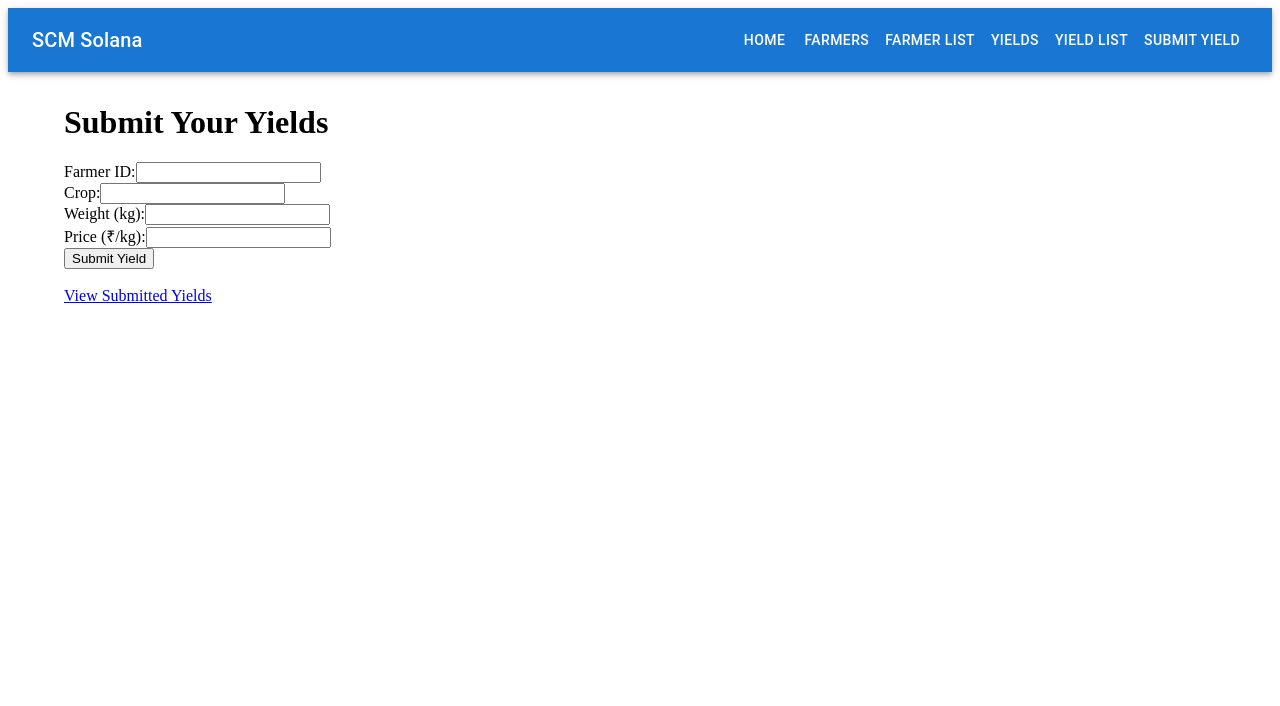
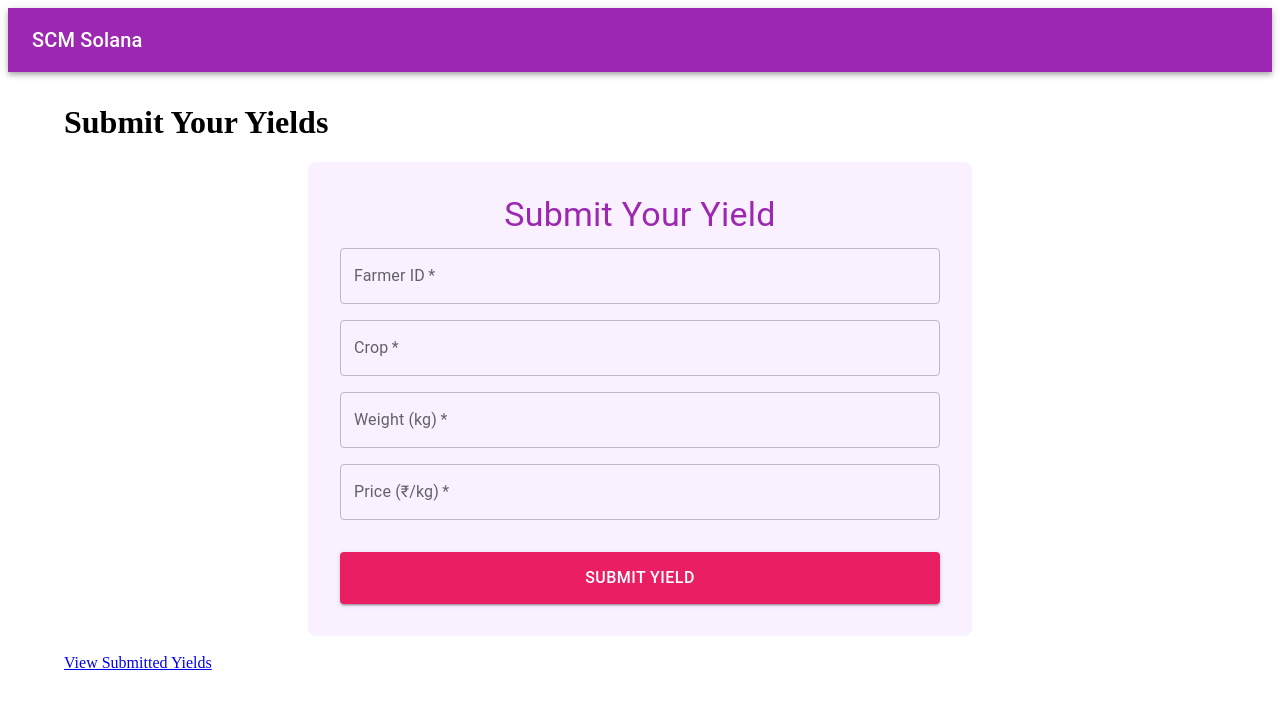
Before and after one commit to AarushBorkar/scmSolana, a React (Create React App) app in the folder scm_frontend/: page /yields in a window 1280 px wide. Shown: the top 706 px of the page. Built offline with nearby package versions, Linux system fonts and the light colour scheme.

Commit message:
Beautiful working frontend

```diff
--- a/scm_frontend/package.json
+++ b/scm_frontend/package.json
@@ -8,6 +8,7 @@
     "@mui/material": "^6.4.0",
     "axios": "^1.7.9",
     "cra-template": "1.2.0",
+    "framer-motion": "^11.18.0",
     "react": "^19.0.0",
     "react-dom": "^19.0.0",
     "react-router-dom": "^7.1.1",
--- a/scm_frontend/src/App.js
+++ b/scm_frontend/src/App.js
@@ -1,6 +1,8 @@
 import React from 'react';
 import { Routes, Route, Link } from 'react-router-dom';
 import { AppBar, Toolbar, Button, Typography, Container } from '@mui/material';
+import { ThemeProvider, createTheme } from '@mui/material/styles';
+import { motion } from 'framer-motion'; // Import framer-motion for animation
 import HomePage from './pages/HomePage';
 import FarmersPage from './pages/FarmersPage';
 import YieldsPage from './pages/YieldsPage';
@@ -9,32 +11,47 @@ import YieldsList from './components/YieldList';
 import YieldSubmission from './components/YieldSubmission';
 import FarmerRegistration from './components/FarmerRegistration';
 
+const theme = createTheme({
+  palette: {
+    primary: {
+      main: '#9c27b0', // Purple
+    },
+    secondary: {
+      main: '#e91e63', // Pink
+    },
+    background: {
+      default: '#f5f5f5',
+    },
+  },
+  typography: {
+    fontFamily: '"Roboto", "Helvetica", "Arial", sans-serif',
+  },
+});
+
 function App() {
   return (
+    <ThemeProvider theme={theme}>
       <div className="App">
         <AppBar position="static" color="primary">
           <Toolbar>
             <Typography variant="h6" sx={{ flexGrow: 1 }}>
               SCM Solana
             </Typography>
+            <motion.div initial={{ opacity: 0 }} animate={{ opacity: 1 }} transition={{ duration: 1 }}>
               <Button color="inherit" component={Link} to="/">
                 Home
               </Button>
+            </motion.div>
+            <motion.div initial={{ opacity: 0 }} animate={{ opacity: 1 }} transition={{ duration: 1 }}>
               <Button color="inherit" component={Link} to="/farmers">
                 Farmers
               </Button>
-          <Button color="inherit" component={Link} to="/farmers/list">
-            Farmer List
-          </Button>
+            </motion.div>
+            <motion.div initial={{ opacity: 0 }} animate={{ opacity: 1 }} transition={{ duration: 1 }}>
               <Button color="inherit" component={Link} to="/yields">
                 Yields
               </Button>
-          <Button color="inherit" component={Link} to="/yields/list">
-            Yield List
-          </Button>
-          <Button color="inherit" component={Link} to="/yields/submit">
-            Submit Yield
-          </Button>
+            </motion.div>
           </Toolbar>
         </AppBar>
         <Container sx={{ marginTop: 4 }}>
@@ -49,6 +66,7 @@ function App() {
           </Routes>
         </Container>
       </div>
+    </ThemeProvider>
   );
 }
 
--- a/scm_frontend/src/components/FarmerList.js
+++ b/scm_frontend/src/components/FarmerList.js
@@ -1,5 +1,6 @@
 import React, { useEffect, useState } from 'react';
 import axios from 'axios';
+import { Box, Typography, List, ListItem, ListItemText, Paper, CircularProgress, Alert } from '@mui/material';
 
 const FarmersList = () => {
   const [farmers, setFarmers] = useState([]);
@@ -10,11 +11,9 @@ const FarmersList = () => {
     const fetchFarmers = async () => {
       try {
         const response = await axios.get('http://localhost:5001/api/farmers');
-        console.log('Fetched farmers:', response.data);
         setFarmers(response.data);
         setLoading(false);
       } catch (error) {
-        console.error('Error fetching farmers:', error.message);
         setError('Failed to fetch farmers');
         setLoading(false);
       }
@@ -23,20 +22,27 @@ const FarmersList = () => {
     fetchFarmers();
   }, []);
 
-  if (loading) return <p>Loading...</p>;
-  if (error) return <p>{error}</p>;
+  if (loading) return <CircularProgress />;
+  if (error) return <Alert severity="error">{error}</Alert>;
 
   return (
-    <div>
-      <h2>Registered Farmers</h2>
-      <ul>
-        {farmers.map((farmer) => (
-          <li key={farmer.id}>
-            {farmer.name} ({farmer.aadhaar}) - Wallet: {farmer.wallet}
-          </li>
-        ))}
-      </ul>
-    </div>
+    <Box sx={{ padding: 4, maxWidth: 800, margin: 'auto', textAlign: 'center' }}>
+      <Typography variant="h4" color="primary" gutterBottom>
+        Registered Farmers
+      </Typography>
+      <Paper sx={{ padding: 2, backgroundColor: '#f1f1f1' }}>
+        <List>
+          {farmers.map((farmer) => (
+            <ListItem key={farmer.id}>
+              <ListItemText
+                primary={`${farmer.name} (ID: ${farmer.id})`}
+                secondary={`Wallet: ${farmer.wallet}`}
+              />
+            </ListItem>
+          ))}
+        </List>
+      </Paper>
+    </Box>
   );
 };
 
--- a/scm_frontend/src/components/FarmerRegistration.js
+++ b/scm_frontend/src/components/FarmerRegistration.js
@@ -1,10 +1,12 @@
 import React, { useState } from 'react';
 import axios from 'axios';
+import { Box, Typography, TextField, Button, CircularProgress, Paper } from '@mui/material';
 
 const FarmerRegistration = () => {
   const [formData, setFormData] = useState({ aadhaar: '', name: '' });
   const [walletDetails, setWalletDetails] = useState(null);
   const [error, setError] = useState(null);
+  const [loading, setLoading] = useState(false);
 
   const handleChange = (e) => {
     setFormData({ ...formData, [e.target.name]: e.target.value });
@@ -14,75 +16,75 @@ const FarmerRegistration = () => {
     e.preventDefault();
     setError(null); // Clear any previous errors
     setWalletDetails(null); // Clear previous wallet details
+    setLoading(true); // Start loading
+
     try {
       const response = await axios.post('http://localhost:5001/api/farmers/register', formData);
       setWalletDetails(response.data); // Set wallet details on successful registration
     } catch (err) {
       setError(err.response?.data?.error || 'Failed to register farmer'); // Set error message
+    } finally {
+      setLoading(false); // Stop loading
     }
   };
 
   return (
-    <div style={{ padding: '20px', maxWidth: '500px', margin: 'auto', textAlign: 'center' }}>
-      <h2>Farmer Registration</h2>
-      <form onSubmit={handleSubmit} style={{ marginBottom: '20px' }}>
-        <div style={{ marginBottom: '10px' }}>
-          <input
-            type="text"
+    <Box sx={{ padding: 4, maxWidth: 600, margin: 'auto', textAlign: 'center', backgroundColor: '#f9f1ff', borderRadius: 2 }}>
+      <Typography variant="h4" color="primary" gutterBottom>
+        Farmer Registration
+      </Typography>
+
+      <form onSubmit={handleSubmit}>
+        <TextField
+          label="Aadhaar"
           name="aadhaar"
-            placeholder="Aadhaar"
           value={formData.aadhaar}
           onChange={handleChange}
           required
-            style={{ padding: '10px', width: '100%' }}
+          fullWidth
+          sx={{ mb: 2 }}
+          variant="outlined"
         />
-        </div>
-        <div style={{ marginBottom: '10px' }}>
-          <input
-            type="text"
+        <TextField
+          label="Name"
           name="name"
-            placeholder="Name"
           value={formData.name}
           onChange={handleChange}
           required
-            style={{ padding: '10px', width: '100%' }}
+          fullWidth
+          sx={{ mb: 2 }}
+          variant="outlined"
         />
-        </div>
-        <button
+        <Button
           type="submit"
-          style={{
-            padding: '10px 20px',
-            backgroundColor: '#4CAF50',
-            color: 'white',
-            border: 'none',
-            borderRadius: '5px',
-            cursor: 'pointer',
-          }}
+          variant="contained"
+          color="secondary"
+          fullWidth
+          sx={{ mt: 2, padding: 1.5, fontSize: 16 }}
         >
-          Register
-        </button>
+          {loading ? <CircularProgress size={24} color="primary" /> : 'Register'}
+        </Button>
       </form>
 
       {error && (
-        <div style={{ color: 'red', marginBottom: '20px' }}>
+        <Typography color="error" sx={{ mt: 2 }}>
           <strong>Error:</strong> {error}
-        </div>
+        </Typography>
       )}
 
       {walletDetails && (
-        <div style={{ textAlign: 'left', marginTop: '20px', padding: '10px', border: '1px solid #ccc' }}>
-          <h3>Wallet Details</h3>
-          <p><strong>Public Key:</strong> {walletDetails.walletAddress}</p>
-          <p>
-            <strong>Secret Key:</strong> {walletDetails.secretKey}
-          </p>
-          <p style={{ fontSize: 'small', color: '#555' }}>
-            <strong>Note:</strong> Save these details as it wont be displayed again. The secret key is sensitive and
-            should not be shared with others.
-          </p>
-        </div>
+        <Paper sx={{ mt: 3, padding: 2, backgroundColor: '#e1bee7' }}>
+          <Typography variant="h6" color="primary">
+            Wallet Details
+          </Typography>
+          <Typography><strong>Public Key:</strong> {walletDetails.walletAddress}</Typography>
+          <Typography><strong>Secret Key:</strong> {walletDetails.secretKey}</Typography>
+          <Typography sx={{ fontSize: 'small', color: '#555' }}>
+            <strong>Note:</strong> Save these details as they won't be displayed again. The secret key is sensitive and should not be shared.
+          </Typography>
+        </Paper>
       )}
-    </div>
+    </Box>
   );
 };
 
--- a/scm_frontend/src/components/YieldList.js
+++ b/scm_frontend/src/components/YieldList.js
@@ -1,5 +1,6 @@
 import React, { useEffect, useState } from 'react';
 import axios from 'axios';
+import { Box, Typography, List, ListItem, ListItemText, CircularProgress, Paper } from '@mui/material';
 
 const YieldsList = () => {
   const [yields, setYields] = useState([]);
@@ -21,21 +22,41 @@ const YieldsList = () => {
     fetchYields();
   }, []);
 
-  if (loading) return <p>Loading...</p>;
-  if (error) return <p>{error}</p>;
+  if (loading) return <CircularProgress />;
+  if (error) return <Typography color="error">{error}</Typography>;
 
   return (
-    <div>
-      <h2>Submitted Yields</h2>
-      <ul>
-        {yields.map((yieldEntry) => (
-          <li key={yieldEntry.id}>
-            Farmer Name: {yieldEntry.farmer_name}, Crop: {yieldEntry.crop}, Weight: {yieldEntry.weight}kg,
-            Price: ₹{yieldEntry.price}/kg, Tokens Earned: {yieldEntry.tokens_earned}
-          </li>
-        ))}
-      </ul>
-    </div>
+    <Box sx={{ maxWidth: '800px', margin: 'auto', mt: 4 }}>
+      <Typography variant="h4" color="primary" gutterBottom>
+        Submitted Yields
+      </Typography>
+      <Paper sx={{ padding: 2, backgroundColor: '#f7f1f8' }}>
+        <List>
+          {yields.map((yieldEntry) => (
+            <ListItem
+              key={yieldEntry.id}
+              sx={{
+                mb: 2,
+                border: '1px solid #9c27b0',
+                borderRadius: 2,
+                padding: 2,
+                '&:hover': {
+                  transform: 'scale(1.05)',
+                  boxShadow: '0px 4px 15px rgba(156, 39, 176, 0.2)',
+                  transition: 'all 0.3s ease',
+                },
+              }}
+            >
+              <ListItemText
+                primary={`Farmer Name: ${yieldEntry.farmer_name}`}
+                secondary={`Crop: ${yieldEntry.crop}, Weight: ${yieldEntry.weight}kg, Price: ₹${yieldEntry.price}/kg, Tokens Earned: ${yieldEntry.tokens_earned}`}
+                sx={{ fontWeight: 'bold', color: '#9c27b0' }}
+              />
+            </ListItem>
+          ))}
+        </List>
+      </Paper>
+    </Box>
   );
 };
 
--- a/scm_frontend/src/components/YieldSubmission.js
+++ b/scm_frontend/src/components/YieldSubmission.js
@@ -1,5 +1,6 @@
 import React, { useState } from 'react';
 import axios from 'axios';
+import { Box, Typography, TextField, Button, CircularProgress, Paper } from '@mui/material';
 
 const YieldSubmission = () => {
   const [yieldData, setYieldData] = useState({
@@ -8,6 +9,8 @@ const YieldSubmission = () => {
     weight: '',
     price: '',
   });
+  const [loading, setLoading] = useState(false);
+  const [error, setError] = useState(null);
 
   const handleChange = (e) => {
     setYieldData({ ...yieldData, [e.target.name]: e.target.value });
@@ -15,7 +18,8 @@ const YieldSubmission = () => {
 
   const handleSubmit = async (e) => {
     e.preventDefault();
-    console.log('Submitting yield data:', yieldData);
+    setLoading(true); // Start loading
+    setError(null); // Clear previous errors
 
     try {
       const response = await axios.post(
@@ -26,59 +30,79 @@ const YieldSubmission = () => {
       alert(response.data.message);
       setYieldData({ farmer_id: '', crop: '', weight: '', price: '' });
     } catch (err) {
-      console.error('Error submitting yield:', err.response?.data?.error || err.message);
+      setError(err.response?.data?.error || 'Error submitting yield');
       alert(err.response?.data?.error || 'Error submitting yield');
+    } finally {
+      setLoading(false); // Stop loading
     }
   };
 
   return (
-    <form onSubmit={handleSubmit}>
-      <label>
-        Farmer ID:
-        <input
-          type="text"
+    <Box sx={{ padding: 4, maxWidth: 600, margin: 'auto', textAlign: 'center', backgroundColor: '#f9f1ff', borderRadius: 2 }}>
+      <Typography variant="h4" color="primary" gutterBottom>
+        Submit Your Yield
+      </Typography>
+
+      <form onSubmit={handleSubmit}>
+        <TextField
+          label="Farmer ID"
           name="farmer_id"
           value={yieldData.farmer_id}
           onChange={handleChange}
           required
+          fullWidth
+          sx={{ mb: 2 }}
+          variant="outlined"
         />
-      </label>
-      <br />
-      <label>
-        Crop:
-        <input
-          type="text"
+        <TextField
+          label="Crop"
           name="crop"
           value={yieldData.crop}
           onChange={handleChange}
           required
+          fullWidth
+          sx={{ mb: 2 }}
+          variant="outlined"
         />
-      </label>
-      <br />
-      <label>
-        Weight (kg):
-        <input
+        <TextField
+          label="Weight (kg)"
+          name="weight"
           type="number"
-          name="weight"
           value={yieldData.weight}
           onChange={handleChange}
           required
+          fullWidth
+          sx={{ mb: 2 }}
+          variant="outlined"
         />
-      </label>
-      <br />
-      <label>
-        Price (₹/kg):
-        <input
+        <TextField
+          label="Price (₹/kg)"
+          name="price"
           type="number"
-          name="price"
           value={yieldData.price}
           onChange={handleChange}
           required
+          fullWidth
+          sx={{ mb: 2 }}
+          variant="outlined"
         />
-      </label>
-      <br />
-      <button type="submit">Submit Yield</button>
-    </form>
+        <Button
+          type="submit"
+          variant="contained"
+          color="secondary"
+          fullWidth
+          sx={{ mt: 2, padding: 1.5, fontSize: 16 }}
+        >
+          {loading ? <CircularProgress size={24} color="primary" /> : 'Submit Yield'}
+        </Button>
+      </form>
+
+      {error && (
+        <Typography color="error" sx={{ mt: 2 }}>
+          <strong>Error:</strong> {error}
+        </Typography>
+      )}
+    </Box>
   );
 };
 
--- a/scm_frontend/src/pages/FarmersPage.js
+++ b/scm_frontend/src/pages/FarmersPage.js
@@ -1,14 +1,17 @@
 import React from 'react';
 import FarmerRegistration from '../components/FarmerRegistration';
 import { Link } from 'react-router-dom';
+import { motion } from 'framer-motion'; // Import framer-motion
 
 const FarmersPage = () => {
   return (
     <div>
-      <h1>Farmers Management</h1>
+      <motion.h1 initial={{ opacity: 0 }} animate={{ opacity: 1 }} transition={{ duration: 1 }}>
+        Farmers Management
+      </motion.h1>
       <FarmerRegistration />
       <br />
-      <Link to="/farmers/list">View Registered Farmers</Link> {/* Link to Farmers List */}
+      <Link to="/farmers/list">View Registered Farmers</Link>
     </div>
   );
 };
--- a/scm_frontend/src/pages/HomePage.js
+++ b/scm_frontend/src/pages/HomePage.js
@@ -1,26 +1,41 @@
 import React from 'react';
 import { Link } from 'react-router-dom';
 import { Button, Typography, Stack, Box } from '@mui/material';
+import { motion } from 'framer-motion'; // Import framer-motion
 
 const HomePage = () => {
   return (
     <Box textAlign="center" mt={5}>
+      <motion.div initial={{ opacity: 0 }} animate={{ opacity: 1 }} transition={{ duration: 1 }}>
         <Typography variant="h4" gutterBottom>
           Welcome to SCM Solana
         </Typography>
+      </motion.div>
+
+      <motion.div initial={{ opacity: 0 }} animate={{ opacity: 1 }} transition={{ duration: 1 }}>
         <Typography variant="subtitle1" gutterBottom>
           A supply chain management platform powered by Solana blockchain.
         </Typography>
+      </motion.div>
+
       <Stack direction="row" spacing={2} justifyContent="center" mt={3}>
-        <Button variant="contained" color="primary" component={Link} to="/farmers/register">
+        <motion.div initial={{ y: -100 }} animate={{ y: 0 }} transition={{ duration: 1 }}>
+          <Button variant="contained" color="primary" component={Link} to="/farmers">
             Register Farmer
           </Button>
-        <Button variant="contained" color="secondary" component={Link} to="/yields/submit">
+        </motion.div>
+
+        <motion.div initial={{ y: -100 }} animate={{ y: 0 }} transition={{ duration: 1, delay: 0.2 }}>
+          <Button variant="contained" color="secondary" component={Link} to="/yields">
             Submit Yield
           </Button>
-        <Button variant="outlined" color="primary" component={Link} to="/yields/list">
+        </motion.div>
+
+        <motion.div initial={{ y: -100 }} animate={{ y: 0 }} transition={{ duration: 1, delay: 0.4 }}>
+          <Button variant="contained" color="primary" component={Link} to="/yields/list">
             View Yields
           </Button>
+        </motion.div>
       </Stack>
     </Box>
   );
--- a/scm_frontend/src/styles/App.css
+++ b/scm_frontend/src/styles/App.css
@@ -1,11 +1,14 @@
+/* Global styles */
 body {
-  font-family: Arial, sans-serif;
+  font-family: 'Arial', sans-serif;
+  background-color: #f5f5f5; /* Light background color */
 }
 
 .App {
   text-align: center;
 }
 
+/* App logo styles (keeping existing spinning effect) */
 .App-logo {
   height: 40vmin;
   pointer-events: none;
@@ -18,7 +21,7 @@ body {
 }
 
 .App-header {
-  background-color: #282c34;
+  background-color: #9c27b0; /* Purple background */
   min-height: 100vh;
   display: flex;
   flex-direction: column;
@@ -26,12 +29,22 @@ body {
   justify-content: center;
   font-size: calc(10px + 2vmin);
   color: white;
+  transition: all 0.3s ease; /* Smooth transition for the background */
 }
 
+/* Link styles */
 .App-link {
-  color: #61dafb;
+  color: #e91e63; /* Pink color for links */
+  text-decoration: none;
+  font-weight: bold;
+  transition: all 0.3s ease;
 }
 
+.App-link:hover {
+  color: #9c27b0; /* Purple hover effect */
+}
+
+/* Keyframes for logo spin effect */
 @keyframes App-logo-spin {
   from {
     transform: rotate(0deg);
@@ -40,3 +53,31 @@ body {
     transform: rotate(360deg);
   }
 }
+
+/* Adding button animations */
+.MuiButton-root {
+  transition: all 0.3s ease;
+}
+
+.MuiButton-root:hover {
+  background-color: #9c27b0;
+  transform: scale(1.05); /* Button hover effect */
+  box-shadow: 0 4px 15px rgba(156, 39, 176, 0.2); /* Soft shadow for hover */
+}
+
+/* Custom styles for headings */
+h1, h2, h3 {
+  color: #9c27b0; /* Purple color for headings */
+  font-weight: bold;
+}
+
+/* Custom styles for links */
+a {
+  color: #e91e63; /* Pink color for anchor tags */
+  font-weight: bold;
+  text-decoration: none;
+}
+
+a:hover {
+  color: #9c27b0; /* Purple hover effect on links */
+}
```
Also changed, not shown: 1 other file (tests, documents, lock files or other folders). Lines whose indentation alone changed are shown as unchanged.
